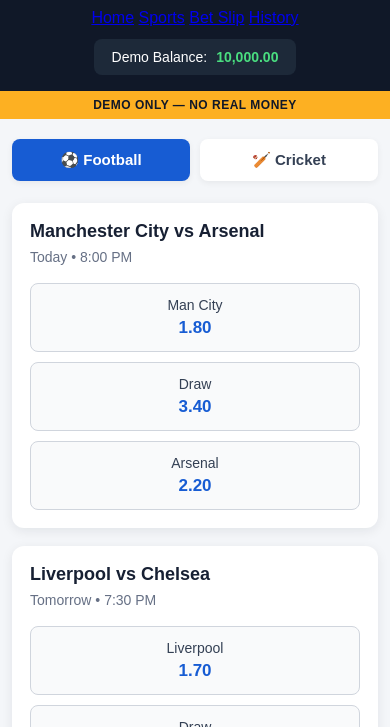
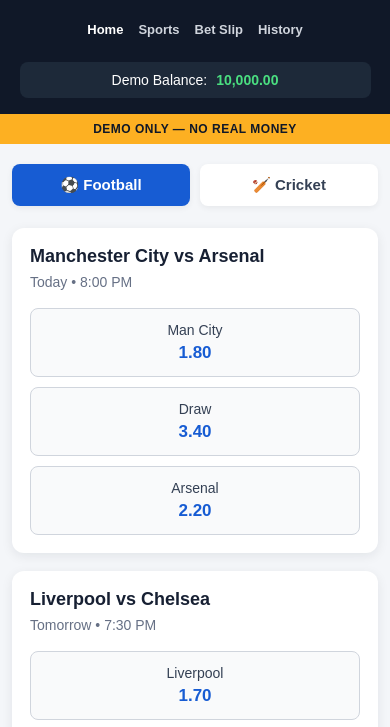
Before and after one commit to thasky2277-coder/thaski.sportsbook, a plain HTML site: page index.html in a window 390 px wide. Shown: the part 43-770 px from the top of the page. Drawn offline with Linux system fonts and the light colour scheme.

Commit message:
Enhance styles for navigation and responsiveness

```diff
--- a/style.css
+++ b/style.css
@@ -19,18 +19,47 @@ header {
     display: flex;
     justify-content: space-between;
     align-items: center;
+    gap: 25px;
 }
 
 .logo {
     font-size: 25px;
     font-weight: 700;
+    white-space: nowrap;
 }
+
+/* NAVIGATION */
+
+nav {
+    display: flex;
+    align-items: center;
+    gap: 25px;
+}
+
+nav a {
+    color: #d0d5dd;
+    text-decoration: none;
+    font-size: 14px;
+    font-weight: 600;
+    transition: 0.2s;
+}
+
+nav a:hover {
+    color: white;
+}
+
+nav a:first-child {
+    color: white;
+}
+
+/* BALANCE */
 
 .balance {
     background: #1d2939;
     padding: 10px 18px;
     border-radius: 8px;
     font-size: 14px;
+    white-space: nowrap;
 }
 
 .balance strong {
@@ -44,7 +73,7 @@ header {
     background: #fdb022;
     color: #101828;
     text-align: center;
-    padding: 7px;
+    padding: 8px;
     font-size: 12px;
     font-weight: 700;
     letter-spacing: 0.5px;
@@ -87,7 +116,7 @@ main {
     transform: translateY(-1px);
 }
 
-/* MATCH CARD */
+/* MATCH CARDS */
 
 .match-card {
     background: white;
@@ -168,6 +197,8 @@ main {
     border-color: #175cd3;
 }
 
+/* PLACE BUTTON */
+
 .place-btn {
     width: 100%;
     padding: 14px;
@@ -223,16 +254,34 @@ footer {
 
 /* MOBILE */
 
-@media (max-width: 600px) {
+@media (max-width: 800px) {
 
     header {
-        flex-direction: column;
-        gap: 12px;
+        flex-wrap: wrap;
+        justify-content: center;
         text-align: center;
     }
 
+    nav {
+        gap: 15px;
+        flex-wrap: wrap;
+        justify-content: center;
+    }
+
+    nav a {
+        font-size: 13px;
+    }
+}
+
+@media (max-width: 600px) {
+
     .logo {
         font-size: 21px;
+    }
+
+    .balance {
+        width: 100%;
+        text-align: center;
     }
 
     .sports {
```
